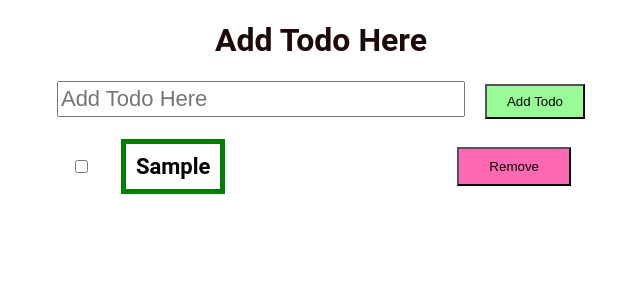
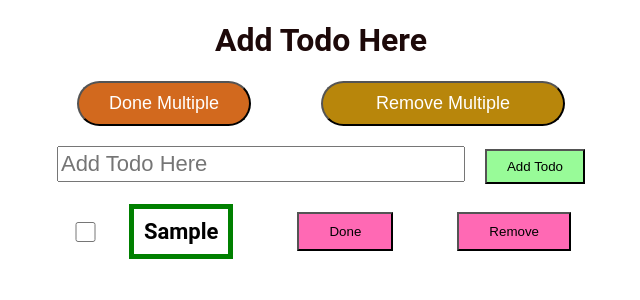
Before and after one commit to ravalravi103/ReactTodoApp, a React (Create React App) app: page / in a window 1280 px wide. Both pictures are taken after typing "Sample" into the empty fields and a click on the button "Add Todo". Shown: the top 300 px of the page, without its empty margins (319-959 px from the left). Built offline with nearby package versions, Linux system fonts and the light colour scheme.

Commit message:
handle Multiple

```diff
--- a/src/App.css
+++ b/src/App.css
@@ -53,8 +53,41 @@ body{
   background-color: hotpink;
   padding: 10px 30px;
 }
+.done-btn{
+  background-color: hotpink;
+  padding: 10px 30px;
+}
+.done-checkbox{
+  height: 20px;
+  width: 21px;
+  margin-top: 18px;
+}
 .completed{
   border: 5px solid red;
   padding: 10px;
   text-decoration: line-through;
 }
+
+.handle-multiple{
+  display: grid;
+  /* background-color: chartreuse; */
+  grid-template-columns: 1fr 1fr;
+  margin-bottom: 20px;
+}
+
+.done-multiple{
+  margin-right: 70px;
+  background-color: chocolate;
+  padding: 10px 30px;
+  color: #fff;
+  font-size: 18px;
+  border-radius: 30px;
+}
+
+.remove-multiple{
+  background-color: darkgoldenrod;
+  padding: 10px 30px;
+  color: #fff;
+  font-size: 18px;
+  border-radius: 30px;
+}
--- a/src/App.js
+++ b/src/App.js
@@ -6,11 +6,43 @@ import './App.css';
 function App() {
 
      const[inputText ,setInputText] = useState('');
-     const[todos,setTodos] = useState([])
+     const[todos,setTodos] = useState([]);
+
+     // Done Multiple
+     const doneMultipleHandler = () => {
+         setTodos( todos.map(item => {
+          if(item.check){
+            return ({
+              ...item,completed :!item.completed
+            })
+          }
+          else {
+            return ({
+              ...item, completed : item.completed
+            })
+          }
+          return item
+       }))
+          console.log(todos)
+     }
+
+    //  Remove Multiple
+     const removeMultipleHandler = () => {
+        console.log(todos)
+         setTodos(todos.filter(item => {
+            if(!item.check){
+              return item
+            }
+        }))
+     }
 
   return (
     <div className="App">
        <h1>Add Todo Here</h1>
+       <div className="handle-multiple">
+          <button className="done-multiple" onClick={doneMultipleHandler}>Done Multiple</button>
+          <button className="remove-multiple" onClick={removeMultipleHandler}>Remove Multiple</button>
+       </div>
         <Form
           inputText={inputText}
           setInputText={setInputText}
@@ -20,7 +52,8 @@ function App() {
         <TodoList
           todos = {todos}
           setTodos = {setTodos}
-          inputText={inputText}/>
+          inputText={inputText}
+         />
     </div>
   );
 }
--- a/src/Form.js
+++ b/src/Form.js
@@ -8,7 +8,7 @@ function Form({ inputText,setInputText,todos,setTodos}) {
 
     const submitTodoHnadler = (e) => {
          setTodos([
-             ...todos,{text:inputText,completed: false,id: Math.random()*1000}
+             ...todos,{text:inputText,completed: false, check : false,id: Math.random()*1000}
             ])
         setInputText('');
     }
--- a/src/Todo.js
+++ b/src/Todo.js
@@ -19,13 +19,29 @@ function Todo({text,todo,todos,setTodos}) {
          }))
      }
 
+
+     // check Handler
+     const checkHandler = (e) => {
+         console.log(todo.id)
+           setTodos(todos.map(item =>{
+                 if(item.id === todo.id){
+                     return {
+                         ...item,check: !item.check
+                     }
+                 }
+                 return item
+           })
+
+           )
+     }
+
     return (
         <div className="todo">
              <div className="todo-sub">
-                <input type="checkbox" onChange={doneHandler} className="done-checkbox"/>
+                <input type="checkbox" onChange={checkHandler} className="done-checkbox"/>
                <li className={(todo.completed)? "todo-item completed": "todo-item"}>{text}</li>
              </div>
-            {/* <button className="done-btn" onClick={doneHandler}>Done</button> */}
+              <button className="done-btn" onClick={doneHandler}>Done</button>
               <button className="remove-btn" onClick={removeHandler}>Remove</button>
         </div>
     )
```
Also changed, not shown: src/TodoList.js (+9 -3 lines).
